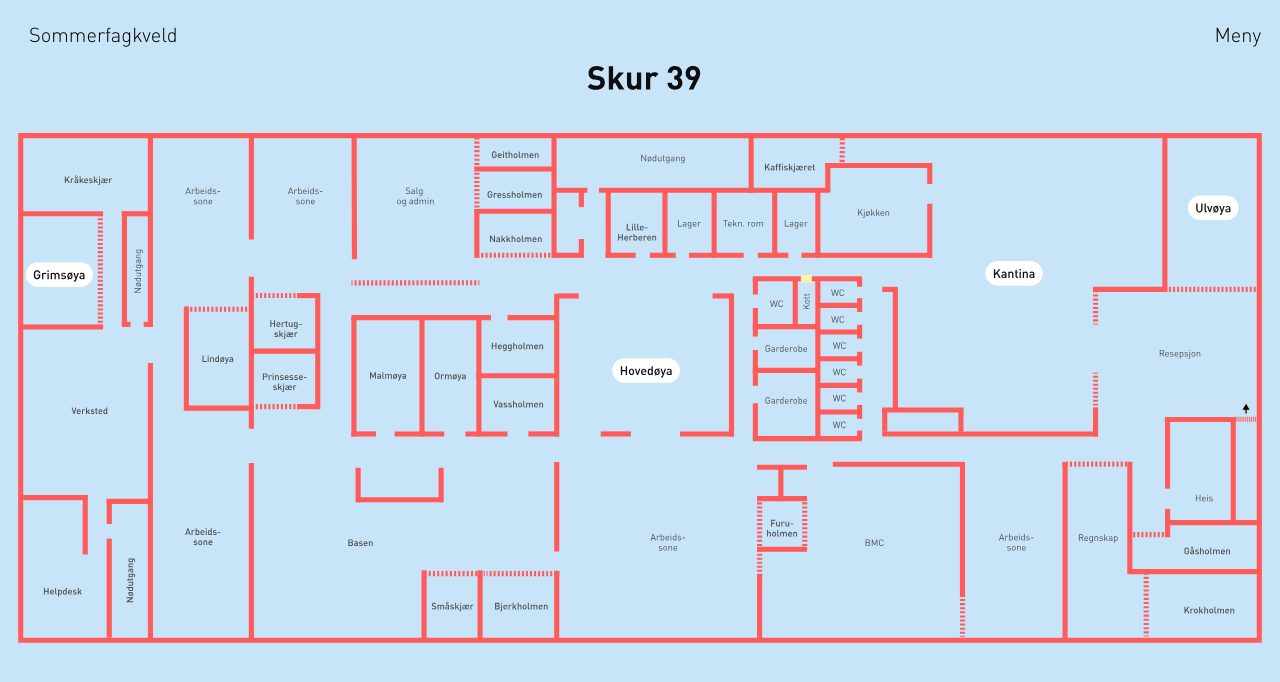
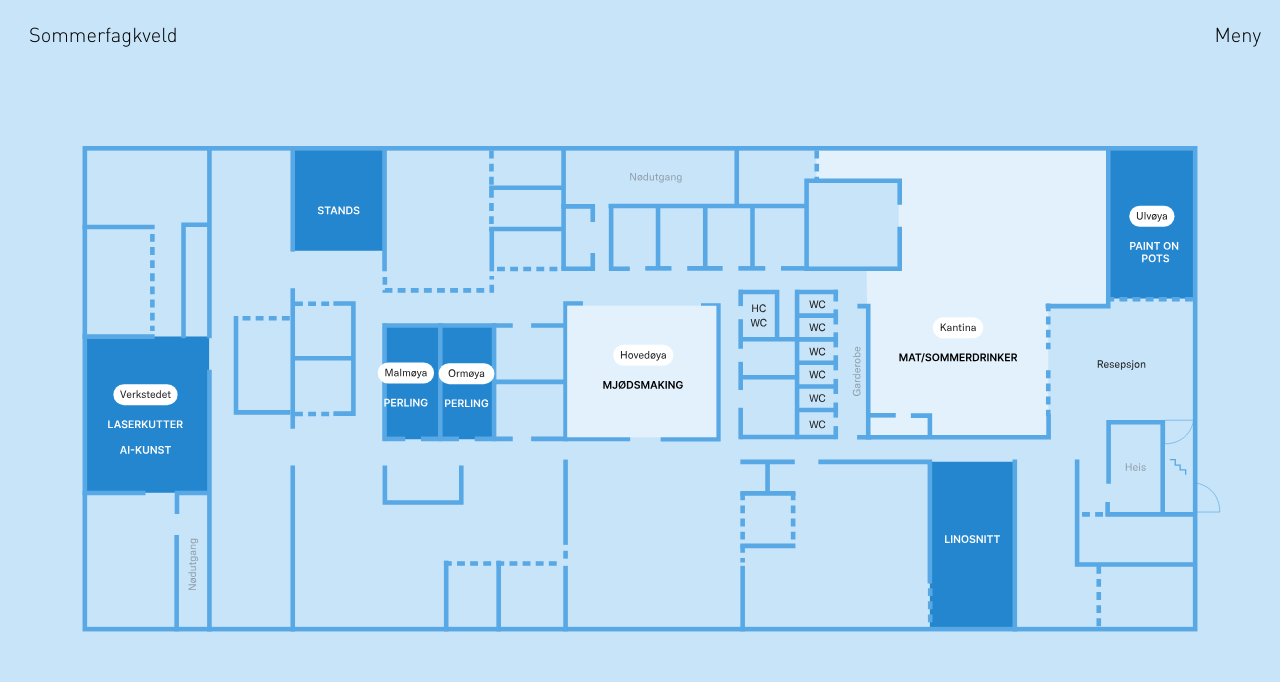
Before and after one commit to erlinvan/sommerfagkveld, a React (Vite) app in the folder frontend/: page /kart in a window 1280 px wide. Shown: the top 682 px of the page. Built offline with nearby package versions, Linux system fonts and the light colour scheme.

Commit message:
Update map

```diff
--- a/frontend/src/pages/Kart.tsx
+++ b/frontend/src/pages/Kart.tsx
@@ -3,7 +3,7 @@ import { styled } from "styled-components";
 export function Kart() {
   return (
     <div>
-      <StyledImg src="kart_svg.svg" alt="kart" />
+      <StyledImg src="kart.svg" alt="kart" />
     </div>
   );
 }
```
Also changed, not shown: frontend/public/kart.svg (added), frontend/public/kart_svg.svg (deleted).
